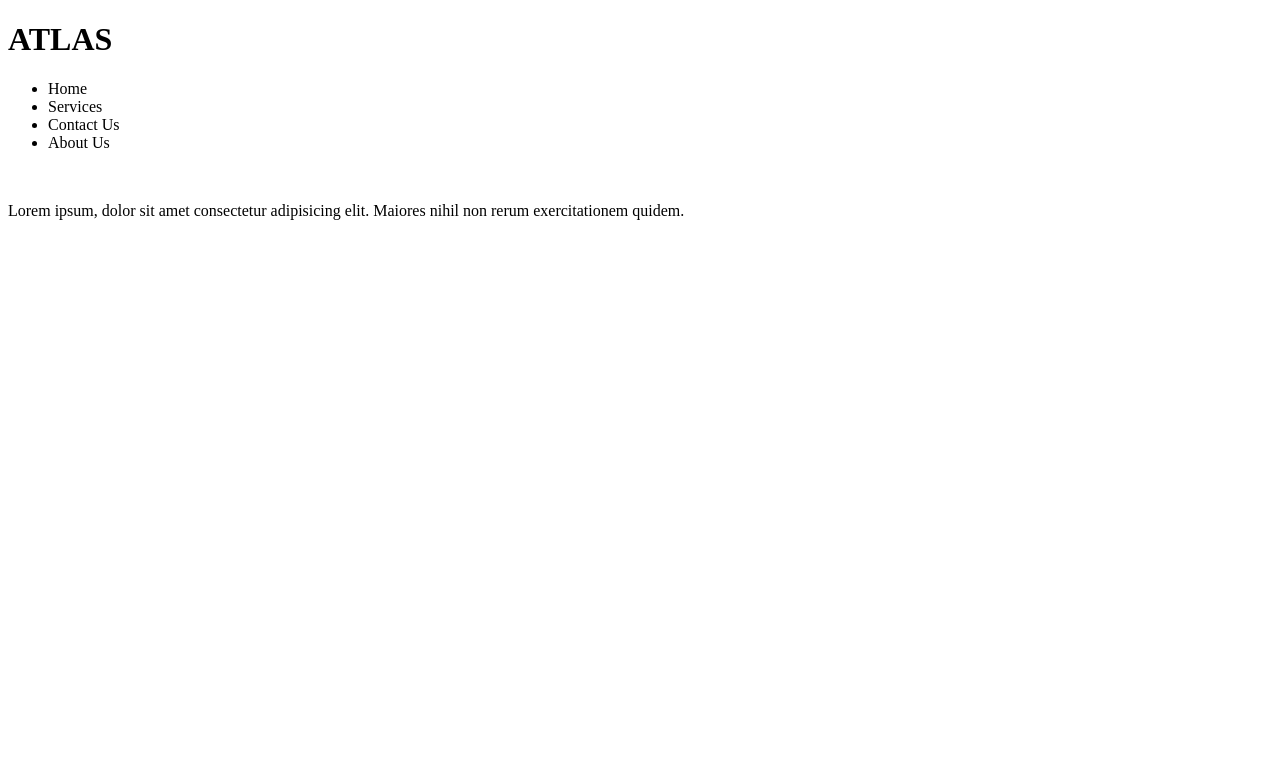
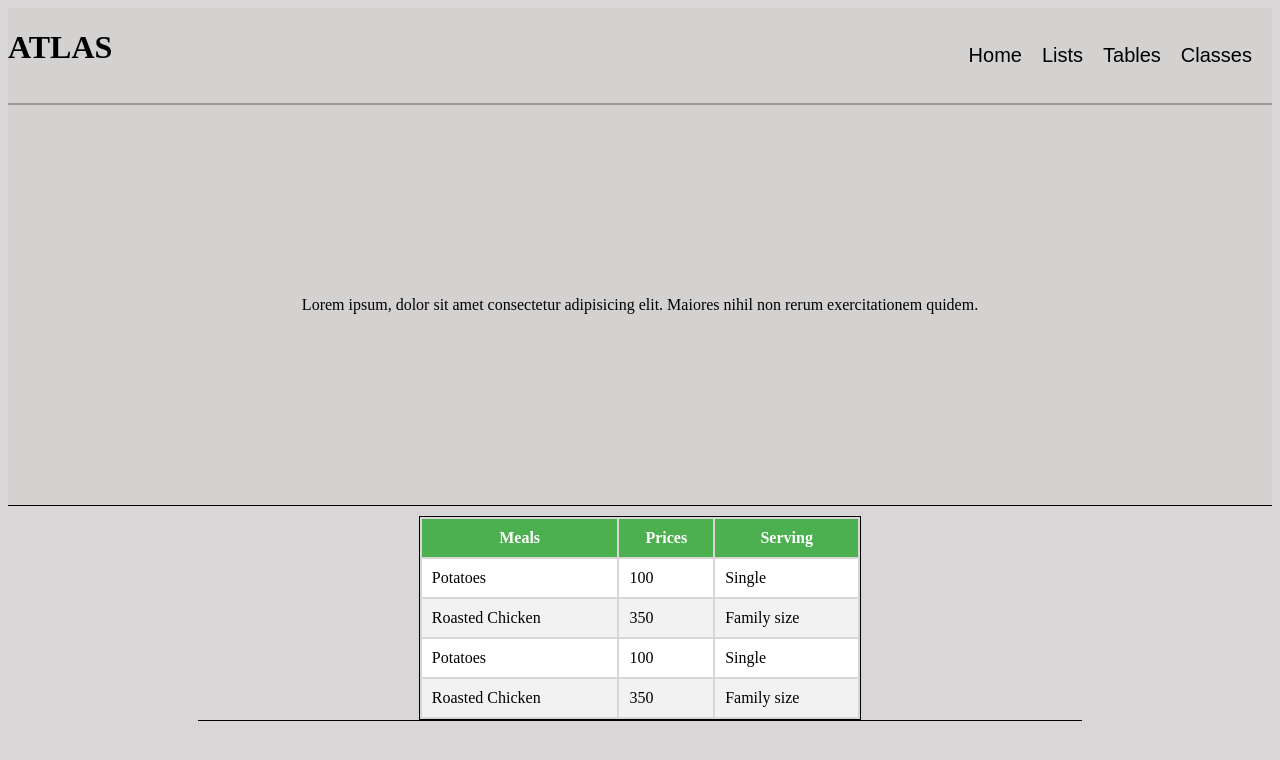
Before and after one commit to Frost254/webdevfirefox, a plain HTML site: page assignment.html in a window 1280 px wide. Drawn offline with Linux system fonts and the light colour scheme.

Commit message:
Assignment commit

```diff
--- a/assignment.html
+++ b/assignment.html
@@ -5,26 +5,133 @@
     <meta charset="utf-8">
     <meta http-equiv="X-UA-Compatible" content="IE=edge">
     <title>Atlas</title>
+    <style>
+        body {
+            background-color: #d8d6d6;
+        }
+
+        #header {
+            background-color: #d4d1d1;
+            position: relative;
+            top: 0;
+            display: flex;
+            width: 100%;
+            justify-content: space-between;
+            border-bottom: 2px solid #979797;
+        }
+
+        nav ul {
+            list-style-type: none;
+            display: flex;
+            justify-content: space-around;
+            margin-right: 25%;
+            padding: 10px;
+        }
+
+        nav ul li {
+            padding: 10px;
+        }
+
+        nav a {
+            text-decoration: none;
+            color: black;
+            font-size: 20px;
+            font-family: 'Arial', sans-serif;
+        }
+
+        #hero {
+            background-color: #d4d1d1;
+            width: 100%;
+            height: 50vh;
+            display: flex;
+            justify-content: center;
+            align-items: center;
+            border-bottom: 1px solid black;
+        }
+
+        #table {
+            width: 70%;
+            margin: 10px auto;
+            border-bottom: 1px solid black;
+        }
+
+        table {
+            border: 1px solid black;
+            width: 50%;
+            margin: 0 auto;
+        }
+
+        tbody {
+            background-color: white;
+        }
+
+        th {
+            background-color: #4CAF50;
+            color: white;
+            padding: 10px;
+        }
+
+        td {
+            padding: 10px;
+        }
+
+        tr:nth-child(even) {
+            background-color: #f2f2f2
+        }
+    </style>
     <meta name="description" content="">
     <meta name="viewport" content="width=device-width, initial-scale=1">
     <link rel="stylesheet" href="">
 </head>
 
 <body>
-    <header>
+    <header id="header">
         <h1 class="head">ATLAS</h1>
         <nav class="navbar">
             <ul>
-                <li>Home</li>
-                <li>Services</li>
-                <li>Contact Us</li>
-                <li>About Us</li>
+                <li><a href="index.html">Home</a></li>
+                <li><a href="lists.html">Lists</a></li>
+                <li><a href="tables.html">Tables</a></li>
+                <li><a href="classes.html">Classes</a></li>
             </ul>
         </nav>
     </header>
-    <div class="hero">
-        <img src="img/hero.jpg" alt="">
+    <div id="hero">
+        <img src="" alt="">
         <p>Lorem ipsum, dolor sit amet consectetur adipisicing elit. Maiores nihil non rerum exercitationem quidem.</p>
+    </div>
+
+    <div id="table">
+        <table class="table">
+            <thead>
+                <tr>
+                    <th>Meals</th>
+                    <th>Prices</th>
+                    <th>Serving</th>
+                </tr>
+            </thead>
+            <tbody>
+                <tr>
+                    <td scope="row">Potatoes</td>
+                    <td>100</td>
+                    <td>Single</td>
+                </tr>
+                <tr>
+                    <td scope="row">Roasted Chicken</td>
+                    <td>350</td>
+                    <td>Family size</td>
+                </tr>
+                <tr>
+                    <td scope="row">Potatoes</td>
+                    <td>100</td>
+                    <td>Single</td>
+                </tr>
+                <tr>
+                    <td scope="row">Roasted Chicken</td>
+                    <td>350</td>
+                    <td>Family size</td>
+            </tbody>
+        </table>
     </div>
 </body>
 
```
Also changed, not shown: notes.html (+1 -1 lines).
